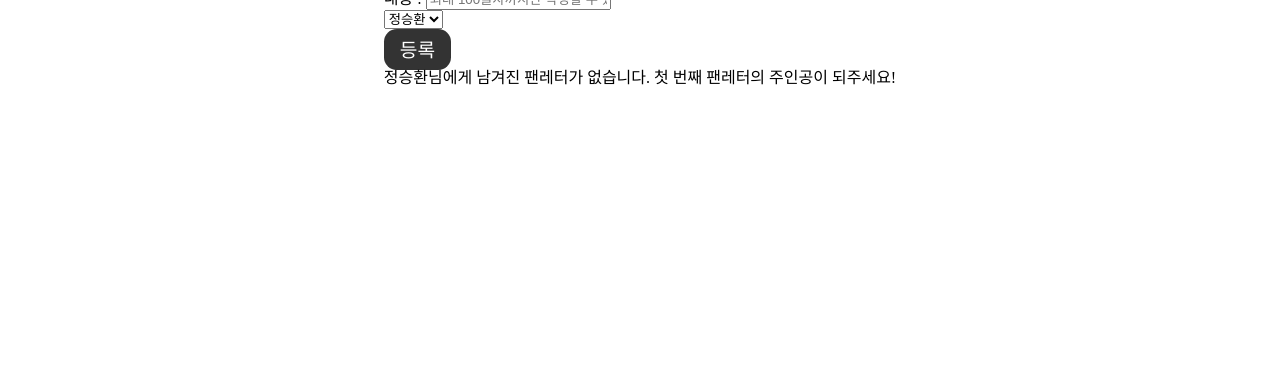
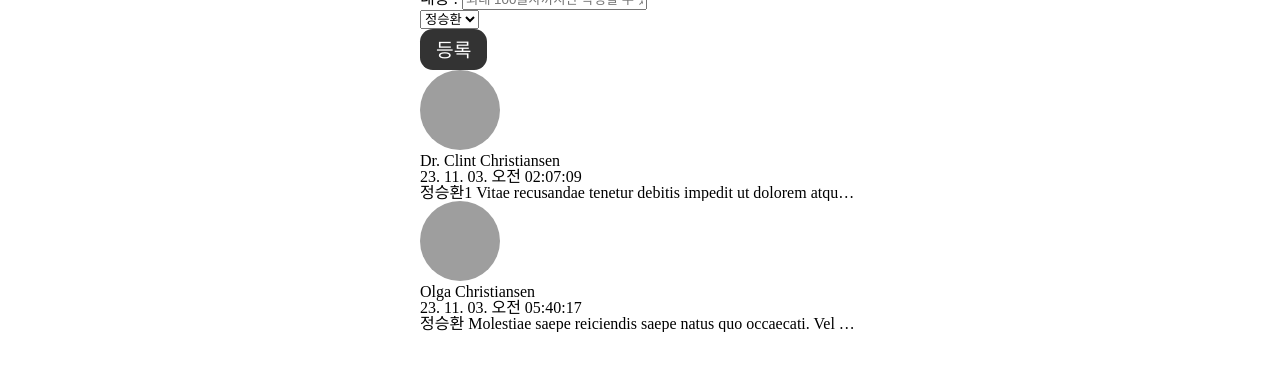
Before and after one commit to r03181231/msgs-for-my-idol, a React (Create React App) app: page / in a window 1280 px wide. Shown: the part 188-558 px from the top of the page. Built offline with nearby package versions, Linux system fonts and the light colour scheme; grey boxes are pictures that could not be loaded.

Commit message:
[Feat/#7] props-drilling 전체 이전상태 복구

```diff
--- a/src/component/header/headContents/HeadContents.jsx
+++ b/src/component/header/headContents/HeadContents.jsx
@@ -1,11 +1,11 @@
 import TabMenu from "../tabMenu/TabMenu";
 import * as S from "./StyledHeadContents";
 
-const HeadContents = ({ tabData, setTabName, tabName }) => {
+const HeadContents = ({ tabData, setTab }) => {
   return (
     <S.Header>
       <h1>안테나-엔젤스에게 보내는 MSGs</h1>
-      <TabMenu tabData={tabData} setTabName={setTabName} tabName={tabName} />
+      <TabMenu tabData={tabData} setTab={setTab} />
     </S.Header>
   );
 };
--- a/src/component/header/tabMenu/TabMenu.jsx
+++ b/src/component/header/tabMenu/TabMenu.jsx
@@ -1,12 +1,12 @@
 import React, { useState } from "react";
 import * as S from "./StyledTabMenu";
 
-const TabMenu = ({ tabData, setTabName, tabName }) => {
+const TabMenu = ({ tabData, setTab }) => {
   const [activeTab, setActiveTab] = useState(tabData[0]);
   console.log(activeTab);
 
   const onClickTabChange = (tabInfomation) => {
-    setTabName(tabInfomation);
+    setTab(tabInfomation);
     setActiveTab(tabInfomation);
   };
 
--- a/src/component/main/addform/formAdd/FormAdd.jsx
+++ b/src/component/main/addform/formAdd/FormAdd.jsx
@@ -3,9 +3,8 @@ import React, { useEffect, useRef } from "react";
 import { v4 as randomId } from "uuid";
 import FormSelect from "../formSelect/FormSelect";
 import useInputs from "component/common/useInput/useInputs";
-import dummy from "../../../../shared/fakeData.json";
 
-const FormAdd = ({ tabName, tabData, setOriginValue, blankPattern, time }) => {
+const FormAdd = ({ tab, tabData, setLetterValue, blankPattern, time }) => {
   const normalAvataUrl =
     "https://lh7-us.googleusercontent.com/MyS-PhOT-AvaQtCYXsr0oQPxakqvdc-s-QFcNZmCwd19fbYditWA_IwxeepE78dANxt04nEws75hrFfmqNuhJLx2EQxy_RSe8x6M7LcHGVjhzEkSpREFDhWljam2mdGNxes5xqoxP1sZpYijy3nTTXU";
   const nicknameRef = useRef(null);
@@ -15,7 +14,7 @@ const FormAdd = ({ tabName, tabData, setOriginValue, blankPattern, time }) => {
     nickname: "",
     avatar: normalAvataUrl,
     content: "",
-    writedTo: tabName.writedTo,
+    writedTo: tab.writedTo,
     createdAt: time,
   });
   const { nickname, content, writedTo } = addValue;
@@ -46,14 +45,12 @@ const FormAdd = ({ tabName, tabData, setOriginValue, blankPattern, time }) => {
       contentRef.current.focus();
       return;
     }
-    let dataArr = [];
-    setOriginValue((prevValue) => {
-      const filterPrevValue = prevValue.filter(
+
+    setLetterValue((prevValue) => {
+      const filterPrevLetterValue = prevValue.filter(
         (prevItem) => prevItem.writedTo === writedTo
       );
-      dataArr.push(addValue, ...filterPrevValue);
-      localStorage.setItem(writedTo, JSON.stringify(dataArr));
-      return [{ ...addValue }, ...filterPrevValue];
+      return [{ ...addValue }, ...filterPrevLetterValue];
     });
 
     reset();
--- a/src/component/main/cardList/CardList.jsx
+++ b/src/component/main/cardList/CardList.jsx
@@ -1,24 +1,16 @@
-import React, { useEffect } from "react";
 import { useNavigate } from "react-router-dom";
 import * as S from "./StyleCardList";
 
-const CardList = ({ originValue, setOriginValue, tabName }) => {
+const CardList = ({ letterValue, tab }) => {
   const navigate = useNavigate();
-  const { writedTo } = tabName; //state에 따라
-  const storageItems = JSON.parse(localStorage.getItem(writedTo)) || [];
-  console.log(storageItems);
-  useEffect(() => {
-    if (storageItems) {
-      setOriginValue([...storageItems]);
-    }
-  }, []);
+  const { writedTo } = tab; //state에 따라
 
   const moveDetailPage = (clickId) => {
     navigate(
       `detail/${clickId}`,
       {
         state: {
-          tabName,
+          tab,
           clickId,
         },
       },
@@ -28,13 +20,13 @@ const CardList = ({ originValue, setOriginValue, tabName }) => {
 
   return (
     <section>
-      {originValue.map((data) => {
-        const { id, avatar, content, nickname, createdAt } = data;
+      {letterValue.map((letterData) => {
+        const { id, avatar, content, nickname, createdAt } = letterData;
         return (
           <section key={id}>
             <div onClick={() => moveDetailPage(id)}>
               <div>
-                <img
+                <S.AvatarImg
                   src={avatar}
                   alt="기본이미지"
                   style={{
@@ -63,7 +55,7 @@ const CardList = ({ originValue, setOriginValue, tabName }) => {
           </section>
         );
       })}
-      {storageItems.length === 0 ? (
+      {letterValue.length === 0 ? (
         <div>
           <p>
             {writedTo}님에게 남겨진 팬레터가 없습니다. 첫 번째 팬레터의 주인공이
--- a/src/pages/detail/Detail.jsx
+++ b/src/pages/detail/Detail.jsx
@@ -4,17 +4,13 @@ import { Link, useLocation, useNavigate, useParams } from "react-router-dom";
 import EditDetail from "pages/editDetail/EditDetail";
 import Button from "component/common/button/Button";
 
-const Detail = () => {
+const Detail = ({ tab, setTab, letterValue, setLetterValue }) => {
   const { id } = useParams();
   const navigate = useNavigate();
-  const locationData = useLocation();
-  const thisCardWritedTo = locationData.state.tabName.writedTo;
-  const currentTabData = localStorage.getItem(thisCardWritedTo)
-    ? JSON.parse(localStorage.getItem(thisCardWritedTo))
-    : [];
+  const tabName = tab.writedTo;
 
-  const filterThisCard = currentTabData.filter(
-    (data) => data.id === id && data.writedTo === thisCardWritedTo
+  const filterThisCard = letterValue.filter(
+    (data) => data.id === id && data.writedTo === tabName
   );
 
   const [isEdit, setIsEdit] = useState(false); // 수정 상태 , 저장
@@ -36,10 +32,8 @@ const Detail = () => {
       return;
     }
 
-    const dataArr = currentTabData.filter(
-      (stayTodo) => stayTodo.id !== clickId
-    );
-    localStorage.setItem(thisCardWritedTo, JSON.stringify(dataArr));
+    const dataArr = letterValue.filter((stayTodo) => stayTodo.id !== clickId);
+    setLetterValue(dataArr);
     moveNavigator();
   };
 
@@ -76,7 +70,12 @@ const Detail = () => {
                   <Button name={"삭제"} onClick={() => onDelete(id)} />
                 </div>
               ) : (
-                <EditDetail setIsEdit={setIsEdit} filterData={filterData} />
+                <EditDetail
+                  setIsEdit={setIsEdit}
+                  filterData={filterData}
+                  letterValue={letterValue}
+                  setLetterValue={setLetterValue}
+                />
               )}
             </div>
           );
--- a/src/pages/editDetail/EditDetail.jsx
+++ b/src/pages/editDetail/EditDetail.jsx
@@ -3,7 +3,7 @@ import useInputs from "component/common/useInput/useInputs";
 
 import React from "react";
 
-const EditDetail = ({ setIsEdit, filterData }) => {
+const EditDetail = ({ setIsEdit, filterData, letterValue, setLetterValue }) => {
   const { id, avatar, nickname, writedTo, content, createdAt } = filterData;
   const [editValue, setEditValue, onChange, reset] = useInputs({
     id,
@@ -31,9 +31,7 @@ const EditDetail = ({ setIsEdit, filterData }) => {
       return;
     }
 
-    const currentTabData = JSON.parse(localStorage.getItem(writedTo));
-
-    const editData = currentTabData.map((prevData) => {
+    const editData = letterValue.map((prevData) => {
       console.log(prevData.id === id);
       if (prevData.id === id) {
         return {
@@ -44,7 +42,7 @@ const EditDetail = ({ setIsEdit, filterData }) => {
       return prevData;
     });
 
-    localStorage.setItem(writedTo, JSON.stringify(editData));
+    setLetterValue(editData);
     alert("내용을 수정하셨습니다.");
     setIsEdit(false);
   };
--- a/src/pages/home/Home.jsx
+++ b/src/pages/home/Home.jsx
@@ -3,65 +3,40 @@ import * as S from "./StyledHome.jsx";
 import HeadContents from "component/header/headContents/HeadContents.jsx";
 import CardList from "component/main/cardList/CardList.jsx";
 import FormAdd from "component/main/addform/formAdd/FormAdd.jsx";
-import dataBase from "../../shared/fakeData.json";
-import useInputs from "component/common/useInput/useInputs.jsx";
 
-const Home = () => {
-  const dummyData = dataBase;
-  console.log(dummyData);
-  const tabData = [
-    {
-      tabNum: 1,
-      writedTo: "정승환",
-    },
-    {
-      tabNum: 2,
-      writedTo: "권진아",
-    },
-    {
-      tabNum: 3,
-      writedTo: "샘킴",
-    },
-    {
-      tabNum: 4,
-      writedTo: "이진아",
-    },
-  ];
+const Home = ({ letterValue, setLetterValue, tab, setTab, tabData }) => {
   const blankPattern = /^\s+|\s+$/g;
-  let [time, setTime] = useState(new Date().toISOString());
-  const [tabName, setTabName] = useState(tabData[0]);
-  console.log(tabName.writedTo);
-  const writorName = tabName.writedTo;
-  const [originValue, setOriginValue, onChange, reset] = useInputs(dummyData);
-  console.log(originValue);
+  let time = new Date().toISOString();
+
+  console.log(tab.writedTo);
+  const writeToName = tab.writedTo;
 
   const filterWritedTo = (writedTo) => {
-    return originValue.filter((originItem) => originItem.writedTo === writedTo);
+    return letterValue.filter((letterItem) => letterItem.writedTo === writedTo);
   };
 
   return (
     <S.Layout>
       {/* tabNum, writeTo */}
-      <HeadContents setTabName={setTabName} tabData={tabData} />
+      <HeadContents setTab={setTab} tabData={tabData} tab={tab} />
       {/* tab에 따라 보여주는 컴포넌트 */}
       {tabData.map((tabInfo) => {
         const { tabNum, writedTo } = tabInfo;
         return (
-          tabName.writedTo === writedTo && (
+          tab.writedTo === writedTo && (
             <div key={tabNum}>
               <FormAdd
-                writorName={writorName}
-                tabName={tabName}
+                writeToName={writeToName}
+                tab={tab}
                 tabData={tabData}
-                setOriginValue={setOriginValue}
+                setLetterValue={setLetterValue}
                 blankPattern={blankPattern}
                 time={time}
               />
               <CardList
-                key={tabNum}
-                originValue={filterWritedTo(writedTo)}
-                setOriginValue={setOriginValue}
-                tabName={tabName}
+                letterValue={filterWritedTo(writedTo)}
+                setLetterValue={setLetterValue}
+                tab={tab}
               />
             </div>
           )
--- a/src/shared/Router.jsx
+++ b/src/shared/Router.jsx
@@ -1,15 +1,57 @@
-import React from "react";
+import React, { useState } from "react";
 import { BrowserRouter, Route, Routes } from "react-router-dom";
 import Detail from "../pages/detail/Detail";
 import Home from "../pages/home/Home";
+import dummyData from "../shared/fakeData.json";
 
 const Router = () => {
+  const tabData = [
+    {
+      tabNum: 1,
+      writedTo: "정승환",
+    },
+    {
+      tabNum: 2,
+      writedTo: "권진아",
+    },
+    {
+      tabNum: 3,
+      writedTo: "샘킴",
+    },
+    {
+      tabNum: 4,
+      writedTo: "이진아",
+    },
+  ];
+  const [letterValue, setLetterValue] = useState(dummyData);
+  const [tab, setTab] = useState(tabData[0]);
   return (
     <>
       <BrowserRouter>
         <Routes>
-          <Route path="/" element={<Home />} />
-          <Route path="detail/:id" element={<Detail />} />
+          <Route
+            path="/"
+            element={
+              <Home
+                tabData={tabData}
+                letterValue={letterValue}
+                setLetterValue={setLetterValue}
+                tab={tab}
+                setTab={setTab}
+              />
+            }
+          />
+          <Route
+            path="detail/:id"
+            element={
+              <Detail
+                tab={tab}
+                setTab={setTab}
+                letterValue={letterValue}
+                setLetterValue={setLetterValue}
+              />
+            }
+          />
         </Routes>
       </BrowserRouter>
     </>
```
